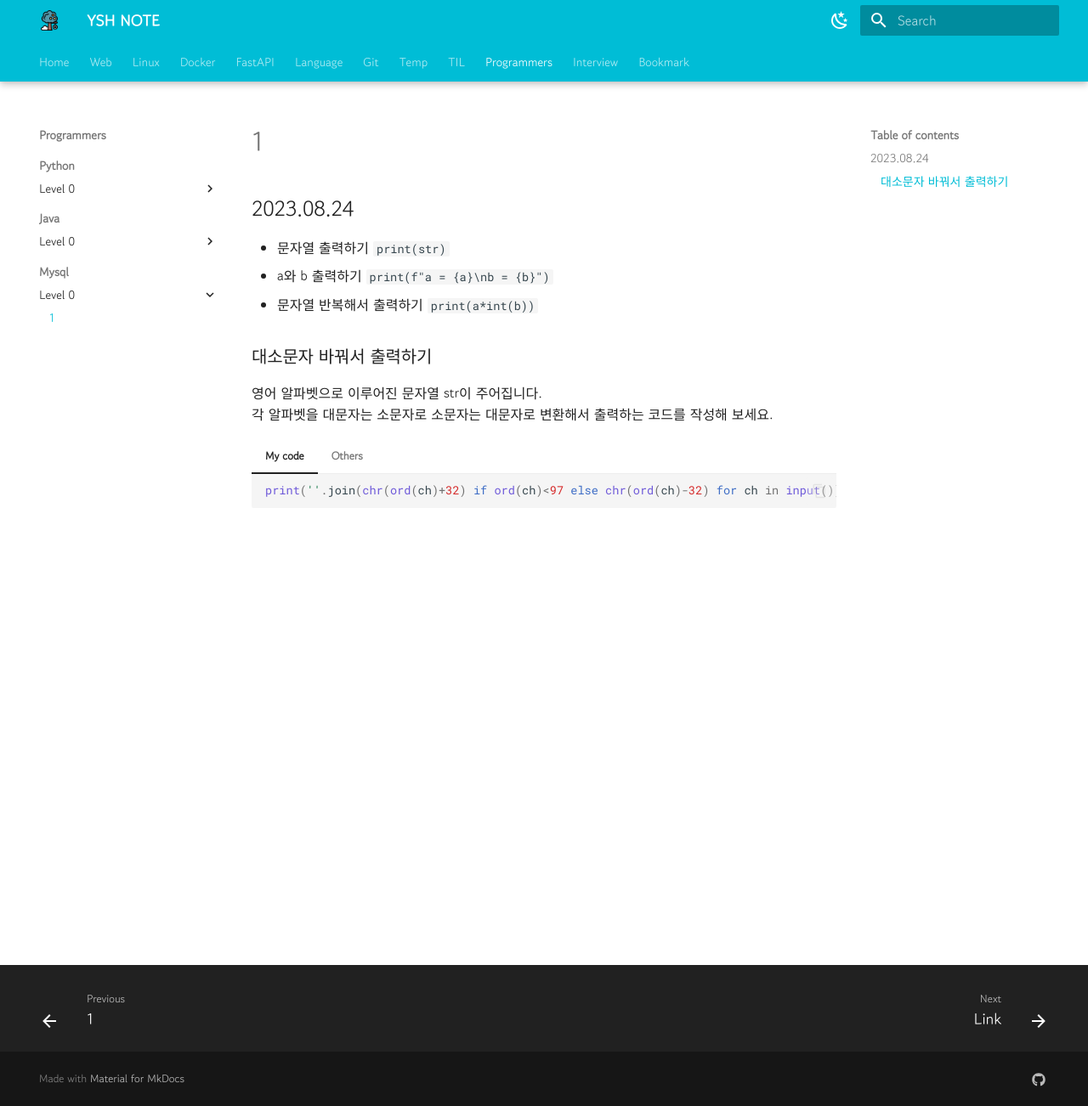
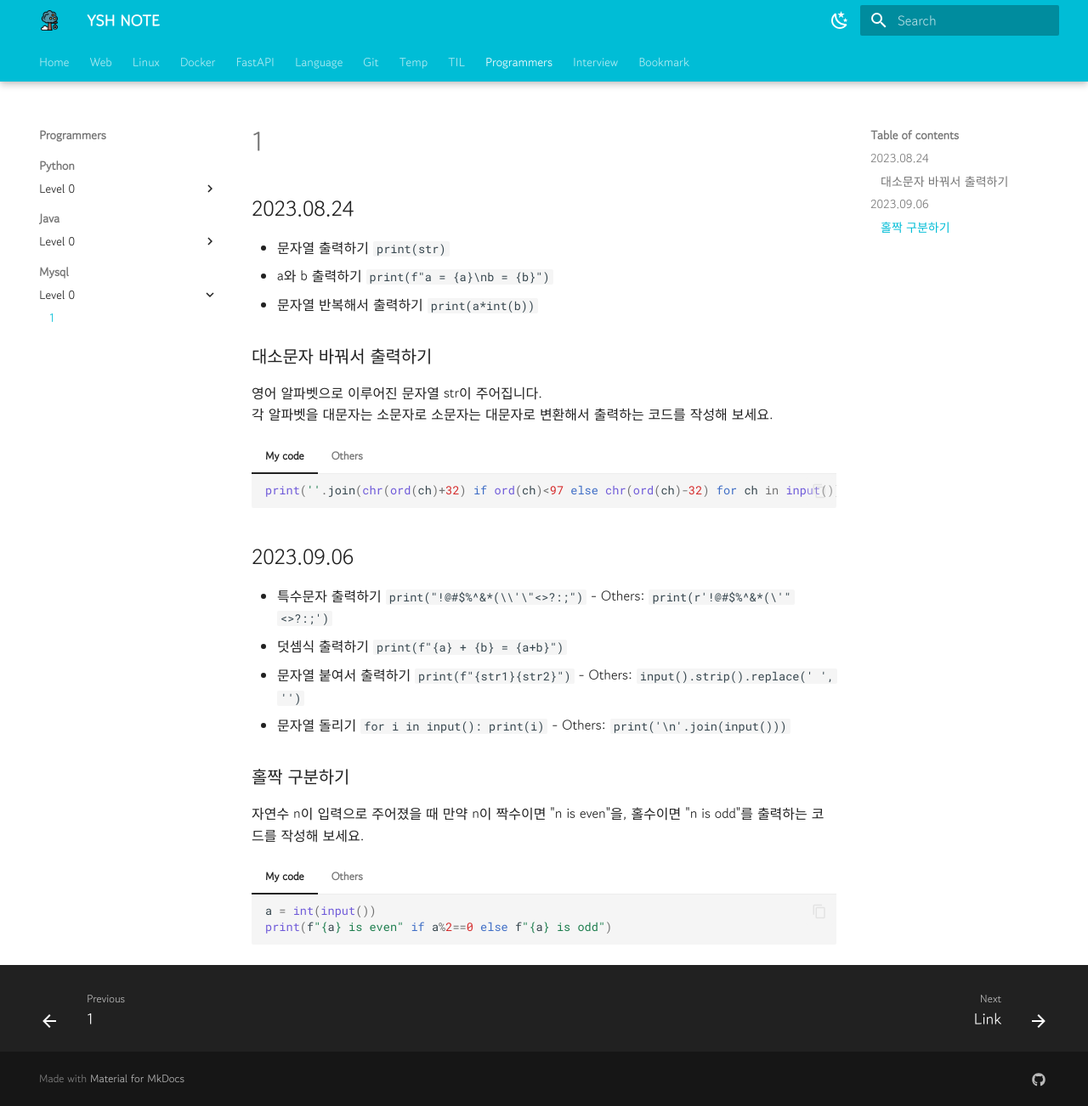
Before and after one commit to YSHeee/YSHeee.github.io, an MkDocs documentation site: the page built from docs/programmers/python/level0.md, in a window 1280 px wide and 1302 px high. Shown: the whole window at 85% size. Built offline with MkDocs 1.6.1 and Material for MkDocs 9.7.7, drawn with Linux system fonts in a browser that asks for light colours.

````diff
--- a/docs/programmers/python/level0.md
+++ b/docs/programmers/python/level0.md
@@ -17,3 +17,23 @@
     print(input().swapcase()) #CASE-1
     print(''.join(x.upper() if x == x.lower() else x.lower() for x in input())) #CASE-2
     ```
+
+## 2023.09.06
+- 특수문자 출력하기 `print("!@#$%^&*(\\'\"<>?:;")` - Others: `print(r'!@#$%^&*(\'"<>?:;')`
+- 덧셈식 출력하기 `print(f"{a} + {b} = {a+b}")`
+- 문자열 붙여서 출력하기 `print(f"{str1}{str2}")` - Others: `input().strip().replace(' ', '')`
+- 문자열 돌리기 `for i in input(): print(i)` - Others: `print('\n'.join(input()))`
+
+### 홀짝 구분하기
+자연수 n이 입력으로 주어졌을 때 만약 n이 짝수이면 "n is even"을, 홀수이면 "n is odd"를 출력하는 코드를 작성해 보세요.
+
+=== "My code"
+    ``` python
+    a = int(input())
+    print(f"{a} is even" if a%2==0 else f"{a} is odd")
+    ```
+=== "Others"
+    ``` python
+    n=int(input())
+    print(f"{n} is {'eovdedn'[n&1::2]}")
+    ```
--- a/overrides/partials/comments.html
+++ b/overrides/partials/comments.html
@@ -1,12 +1,10 @@
 {% if page.meta.comments %}
   <h2 id="__comments">{{ lang.t("meta.comments") }}</h2>
   <!-- Insert generated snippet here -->
-<script src="https://utteranc.es/client.js" repo="YSHeee/YSHeee.github.io" issue-term="url" label="utterance"
-    theme="github-light" crossorigin="anonymous" async>
-    </script>
+
   <!-- Synchronize Giscus theme with palette -->
   <script>
-    var giscus = document.querySelector("script[src*=utteranc]")
+    var giscus = document.querySelector("script[src*=giscus]")
 
     /* Set palette on initial load */
     var palette = __md_get("__palette")
````
Also changed, not shown: other parts of overrides/partials/comments.html (+4 -4 lines), docs/java/basic/data-types.md (+9 -2 lines), docs/java/basic/jvm.md (+2 -1 lines), docs/java/basic/syntax.md (+10 -0 lines), docs/java/basic/variable.md (+7 -2 lines), docs/java/images/type_1.png (added), docs/java/images/type_2.png (added). Lines whose indentation alone changed are shown as unchanged.
